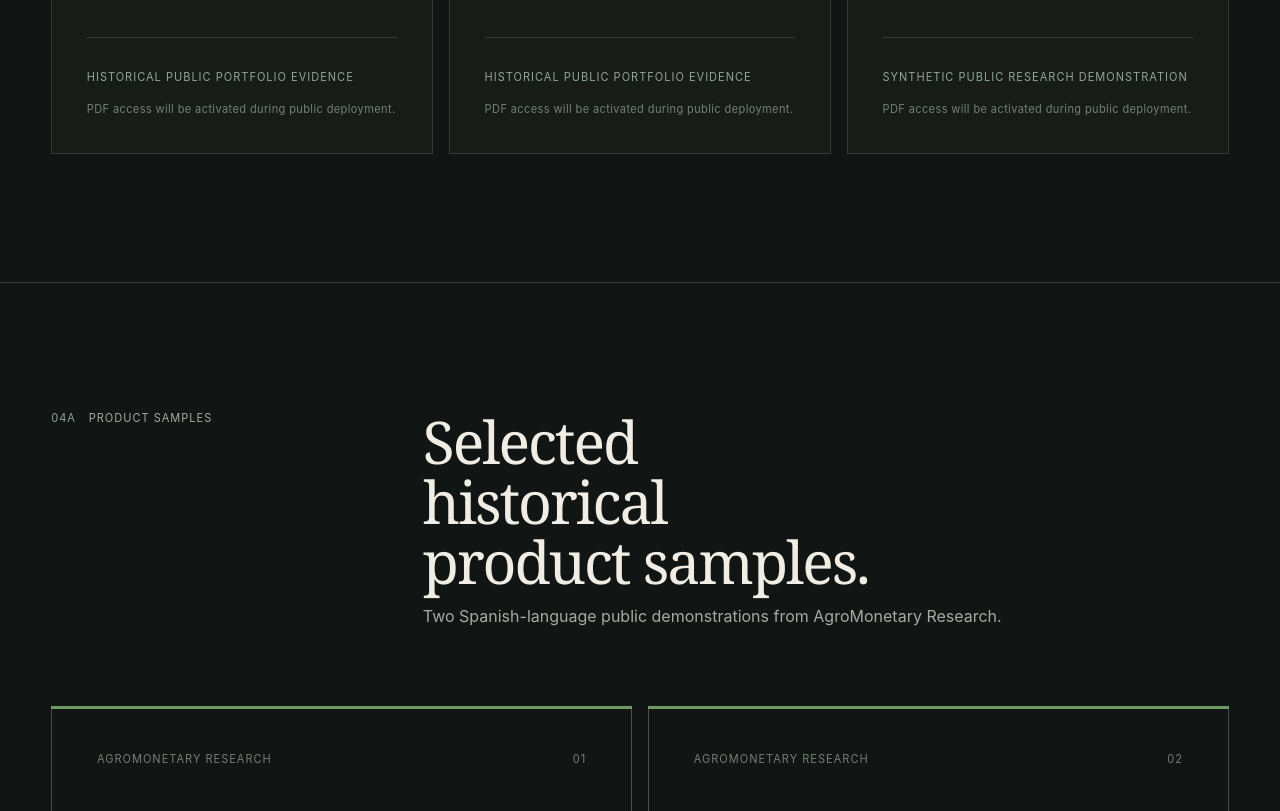
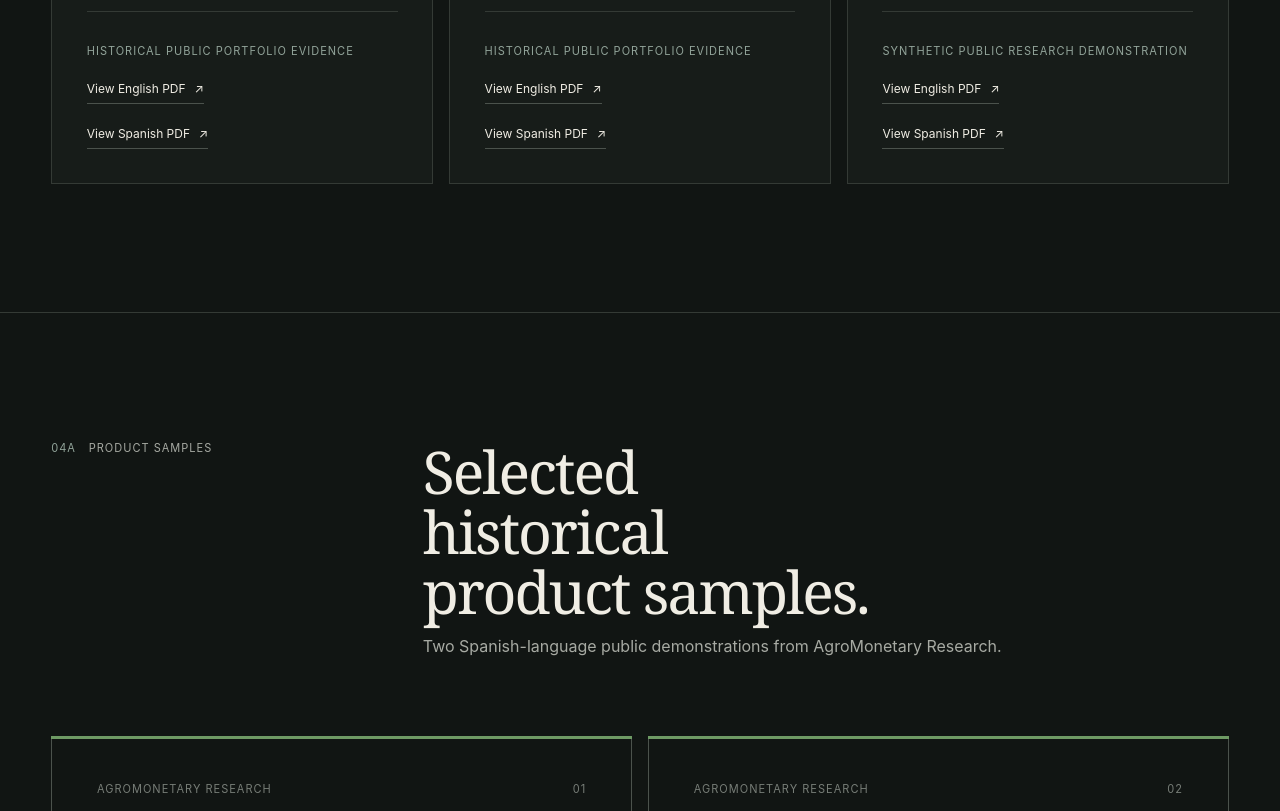
Before and after one commit to daniel-a-guerra/applied-market-research-portfolio, a plain HTML site: page index.html in a window 1280 px wide. Shown: the part 4280-5091 px from the top of the page. Drawn offline with Linux system fonts and the light colour scheme.

Commit message:
Integrate public Research Note PDFs

```diff
--- a/index.html
+++ b/index.html
@@ -269,7 +269,8 @@
             <p><span class="lang-en">Temporal persistence in a selected Wheat sequence.</span><span class="lang-es" lang="es">Persistencia temporal en una secuencia seleccionada de Wheat.</span></p>
             <div class="note-footer">
               <span class="evidence-label"><span class="lang-en">Historical public portfolio evidence</span><span class="lang-es" lang="es">Evidencia histórica pública del portafolio</span></span>
-              <span class="pdf-status"><span class="lang-en">PDF access will be activated during public deployment.</span><span class="lang-es" lang="es">El acceso al PDF se activará durante el despliegue público.</span></span>
+              <a class="text-link" href="assets/documents/agro/AMR_Research_Note_01_EN.pdf" target="_blank" rel="noopener noreferrer" type="application/pdf"><span class="lang-en">View English PDF</span><span class="lang-es" lang="es">Ver PDF en inglés</span><span aria-hidden="true">↗</span></a>
+              <a class="text-link" href="assets/documents/agro/AMR_Research_Note_01_ES.pdf" target="_blank" rel="noopener noreferrer" type="application/pdf"><span class="lang-en">View Spanish PDF</span><span class="lang-es" lang="es">Ver PDF en español</span><span aria-hidden="true">↗</span></a>
             </div>
           </article>
 
@@ -279,7 +280,8 @@
             <p><span class="lang-en">Cross-asset divergence between Soybean, Corn and Wheat.</span><span class="lang-es" lang="es">Divergencia entre Soybean, Corn y Wheat.</span></p>
             <div class="note-footer">
               <span class="evidence-label"><span class="lang-en">Historical public portfolio evidence</span><span class="lang-es" lang="es">Evidencia histórica pública del portafolio</span></span>
-              <span class="pdf-status"><span class="lang-en">PDF access will be activated during public deployment.</span><span class="lang-es" lang="es">El acceso al PDF se activará durante el despliegue público.</span></span>
+              <a class="text-link" href="assets/documents/agro/AMR_Research_Note_02_EN.pdf" target="_blank" rel="noopener noreferrer" type="application/pdf"><span class="lang-en">View English PDF</span><span class="lang-es" lang="es">Ver PDF en inglés</span><span aria-hidden="true">↗</span></a>
+              <a class="text-link" href="assets/documents/agro/AMR_Research_Note_02_ES.pdf" target="_blank" rel="noopener noreferrer" type="application/pdf"><span class="lang-en">View Spanish PDF</span><span class="lang-es" lang="es">Ver PDF en español</span><span aria-hidden="true">↗</span></a>
             </div>
           </article>
 
@@ -289,7 +291,8 @@
             <p><span class="lang-en">Normalized synthetic trajectories showing Gold and DXY moving in opposite directions.</span><span class="lang-es" lang="es">Trayectorias sintéticas normalizadas que muestran Gold y DXY moviéndose en direcciones opuestas.</span></p>
             <div class="note-footer">
               <span class="evidence-label"><span class="lang-en">Synthetic public research demonstration</span><span class="lang-es" lang="es">Demostración pública de investigación sintética</span></span>
-              <span class="pdf-status"><span class="lang-en">PDF access will be activated during public deployment.</span><span class="lang-es" lang="es">El acceso al PDF se activará durante el despliegue público.</span></span>
+              <a class="text-link" href="assets/documents/gold-dxy/Gold_DXY_Research_Note_01_EN.pdf" target="_blank" rel="noopener noreferrer" type="application/pdf"><span class="lang-en">View English PDF</span><span class="lang-es" lang="es">Ver PDF en inglés</span><span aria-hidden="true">↗</span></a>
+              <a class="text-link" href="assets/documents/gold-dxy/Gold_DXY_Research_Note_01_ES.pdf" target="_blank" rel="noopener noreferrer" type="application/pdf"><span class="lang-en">View Spanish PDF</span><span class="lang-es" lang="es">Ver PDF en español</span><span aria-hidden="true">↗</span></a>
             </div>
           </article>
         </div>
```
Also changed, not shown: config/public-links.js (+6 -6 lines), 10 other files.
